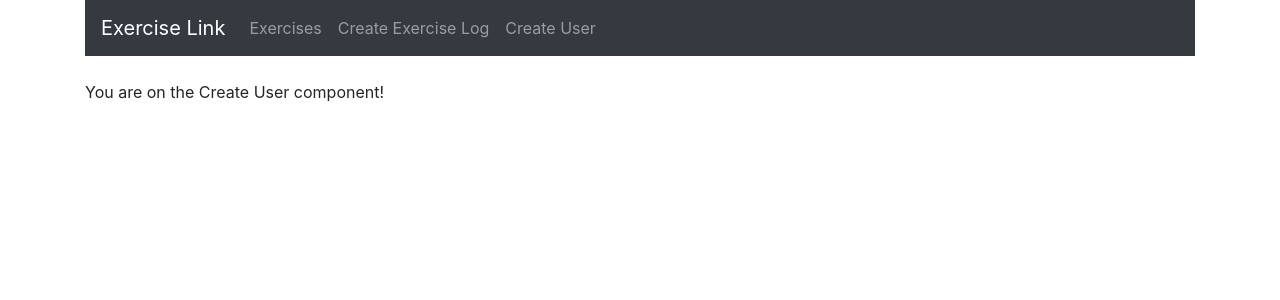
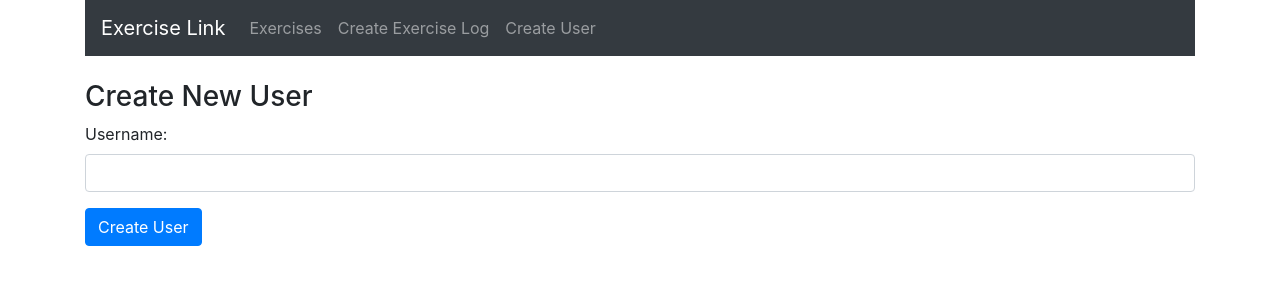
Before and after one commit to yueymiqua/exercise-tracker, a React (Create React App) app: page /user in a window 1280 px wide. Shown: the top 300 px of the page. Built offline with nearby package versions, Linux system fonts and the light colour scheme.

Commit message:
connected front and back end with axios

```diff
--- a/package.json
+++ b/package.json
@@ -6,6 +6,7 @@
     "@testing-library/jest-dom": "^5.11.4",
     "@testing-library/react": "^11.1.0",
     "@testing-library/user-event": "^12.1.10",
+    "axios": "^0.21.1",
     "bootstrap": "^4.6.0",
     "react": "^17.0.2",
     "react-bootstrap": "^1.6.0",
--- a/src/components/create-exercise.component.js
+++ b/src/components/create-exercise.component.js
@@ -1,6 +1,5 @@
 import React, { useState, useEffect } from 'react';
-// import DatePicker from 'react-datepicker';
-// import "react-datepicker/dist/react-datepicker.css";
+import axios from 'axios';
 
 const CreateExercise = () => {
 
@@ -11,8 +10,16 @@
   const [users, setUsers] = useState([]);
 
   useEffect(() => {
-    setUsers(['test user']);
-    setUsername('test user');
+    axios.get('http://localhost:5000/users')
+      .then(res => {
+        console.log(res);
+        if(res.data.length > 0) {
+          setUsers(
+            res.data.map(user => user.username)
+          )
+          setUsername(res.data[0].username)
+        }
+      }).catch(err => console.log('Error: ' + err))
   },[])
 
   const onChangeUsername = (e) => {
@@ -42,6 +49,9 @@
     }
 
     console.log(exercise);
+
+    axios.post('http://localhost:5000/exercises/add', exercise)
+      .then(res => console.log(res.data))
 
     window.location = '/';
 
--- a/src/components/create-user.component.js
+++ b/src/components/create-user.component.js
@@ -1,7 +1,51 @@
-import React from 'react';
+import React, { useState } from 'react';
+import axios from 'axios'
 
 const CreateUser = () => {
-  return <div>You are on the Create User component!</div>
+
+  const [username, setUsername] = useState('');
+
+  const onChangeUsername = (e) => {
+    setUsername(e.target.value);
+  }
+
+  const onSubmit = (e) => {
+    e.preventDefault();
+
+    const user = {
+      username: username,
+    }
+
+    console.log(user);
+
+    axios.post('http://localhost:5000/users/add', user)
+      .then(res => console.log(res.data))
+
+    setUsername('');
+  }
+
+  return (
+    <div>
+      <h3>Create New User</h3>
+      <form onSubmit={onSubmit}>
+        <div className="form-group">
+          <label>Username: </label>
+          <input type="text"
+            required
+            className="form-control"
+            value={username}
+            onChange={(e) => onChangeUsername(e)}
+          />
+        </div>
+        <div className="form-group">
+          <input type="submit"
+            value="Create User"
+            className="btn btn-primary"
+          />
+        </div>
+      </form>
+    </div>
+  )
 }
 
 export default CreateUser;
```
Also changed, not shown: 2 other files (tests, documents, lock files or other folders).
